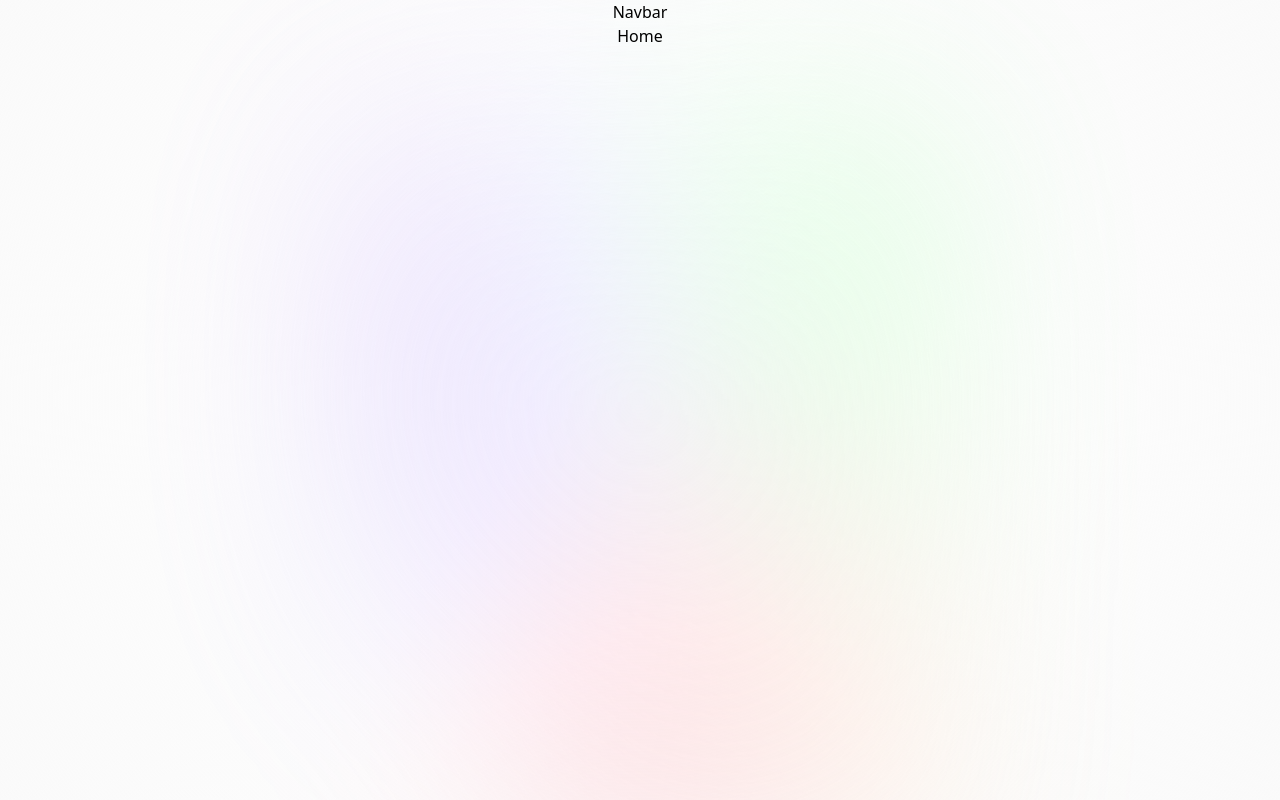
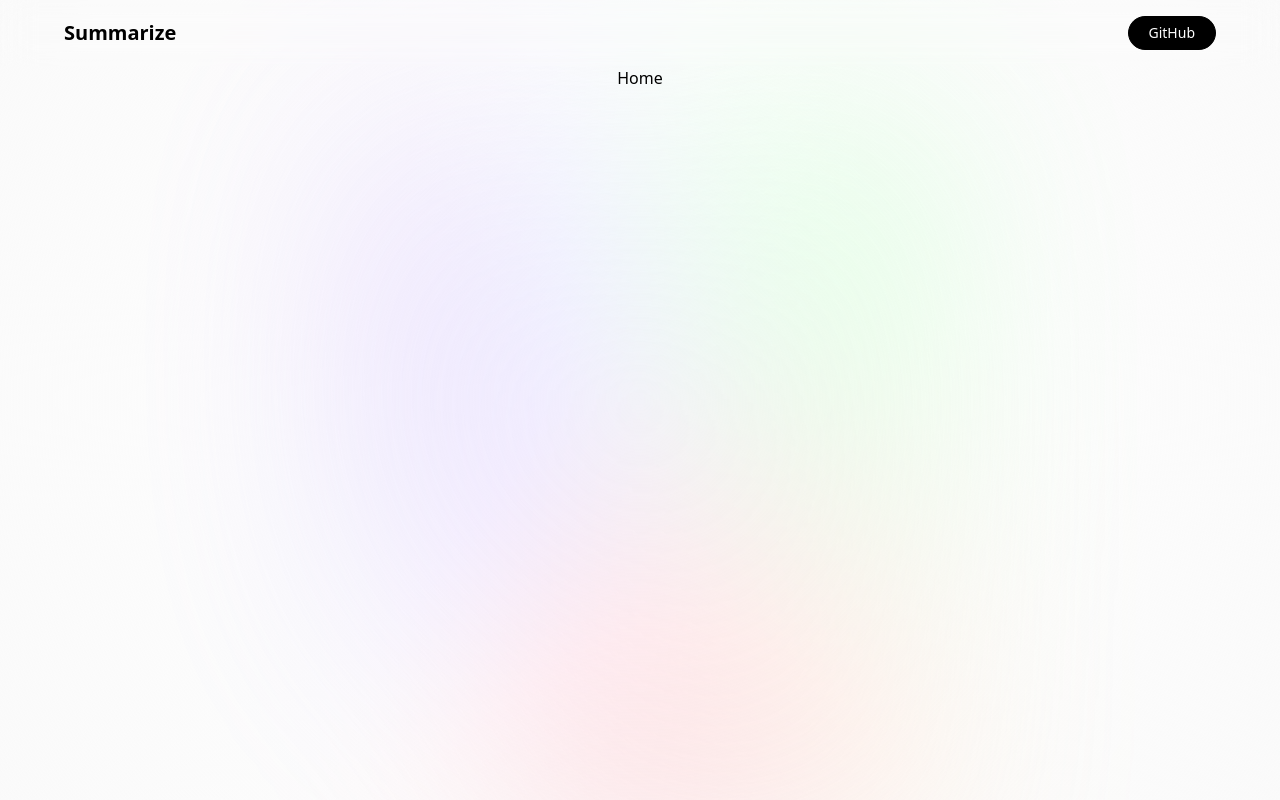
Before and after one commit to anoopraju31/ai-article-summarizer, a React (Create React App) app: page / in a window 1280 px wide. Built offline with nearby package versions, Linux system fonts and the light colour scheme.

Commit message:
Navbar Styled

```diff
--- a/src/App.tsx
+++ b/src/App.tsx
@@ -8,7 +8,7 @@ export default function App() {
 				<div className='gradient' />
 			</div>
 
-			<div className='relative z-10 flex justify-center items-center flex-col max-w-7xl mx-auto sm:px-16 px-6'>
+			<div className='relative z-10 flex justify-center items-center flex-col'>
 				<Navbar />
 				<Home />
 			</div>
--- a/src/components/Navbar.tsx
+++ b/src/components/Navbar.tsx
@@ -1,7 +1,22 @@
 import React from 'react'
 
 const Navbar = () => {
-	return <div>Navbar</div>
+	return (
+		<header className='w-full sticky top-0 backdrop-blur-lg'>
+			<nav className='w-full max-w-7xl mx-auto sm:px-16 px-6 py-4 flex justify-between items-center'>
+				<div>
+					<h1 className='font-bold text-xl'> Summarize </h1>
+				</div>
+
+				<button
+					type='button'
+					className='rounded-full border border-black bg-black py-1.5 px-5 text-sm text-white transition-all hover:bg-white hover:text-black'
+					onClick={() => window.open('https://www.github.com/anoopraju31')}>
+					GitHub
+				</button>
+			</nav>
+		</header>
+	)
 }
 
 export default Navbar
```
